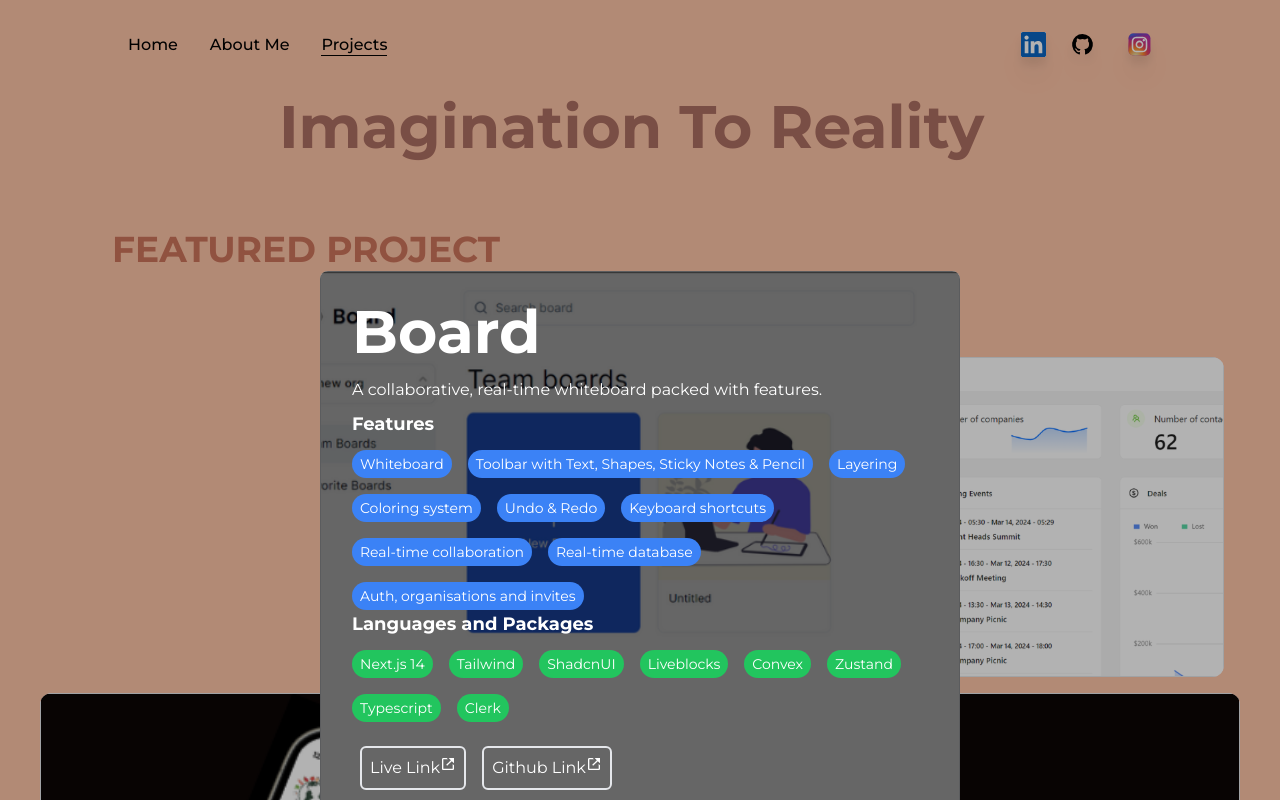
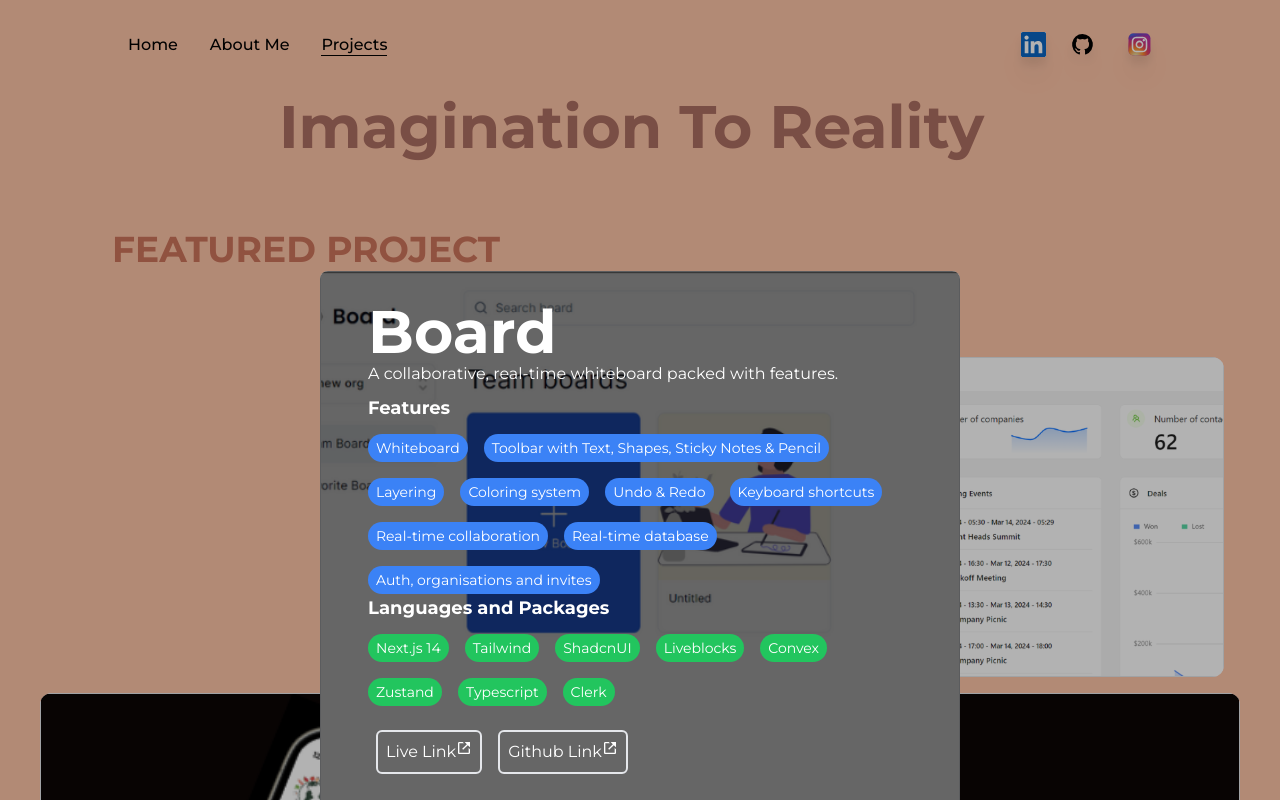
Before and after one commit to bikashhalder/my-portfolio, a Next.js app: page /projects in a window 1280 px wide. Both pictures are taken after a click on the element 432 px from the left and 517 px from the top of the page. Shown: the top 800 px of the page. Built offline with nearby package versions, Linux system fonts and the light colour scheme.

Commit message:
added resume and fixed padding issue

```diff
--- a/app/projects/page.tsx
+++ b/app/projects/page.tsx
@@ -9,8 +9,8 @@
 
 const SkeletonOne = () => {
   return (
-    <div>
-      <h1 className='text-6xl font-bold mb-4 text-white'>Board</h1>
+    <div className='p-4'>
+      <h1 className='text-6xl font-bold text-white'>Board</h1>
       <p className='text-white pb-2'>
         A collaborative, real-time whiteboard packed with features.
       </p>
@@ -64,7 +64,7 @@
 const SkeletonTwo = () => {
   return (
     <div>
-      <h1 className='text-6xl font-bold mb-4 text-white'>Realtime Dashboard</h1>
+      <h1 className='text-6xl font-bold text-white'>Realtime Dashboard</h1>
       <p className='text-white pb-2'>
         An admin dashboard with full authentication, a homepage displaying
         charts and activities, a comprehensive table for companies with CRUD and
--- a/components/Hireme.tsx
+++ b/components/Hireme.tsx
@@ -14,7 +14,7 @@
           className='animate-spin-slow'
         />
         <Link
-          href='/my_digital_art.png'
+          href='/bikashhalder.pdf'
           className='flex items-center justify-center absolute left-1/2 top-1/2 -translate-x-1/2 -translate-y-1/2 bg-black text-white shadow-md border border-solid border-black w-20 h-20 rounded-full font-semibold'
           target={"_blank"}
           download={true}>
```
Also changed, not shown: 1 other file (tests, documents, lock files or other folders).
